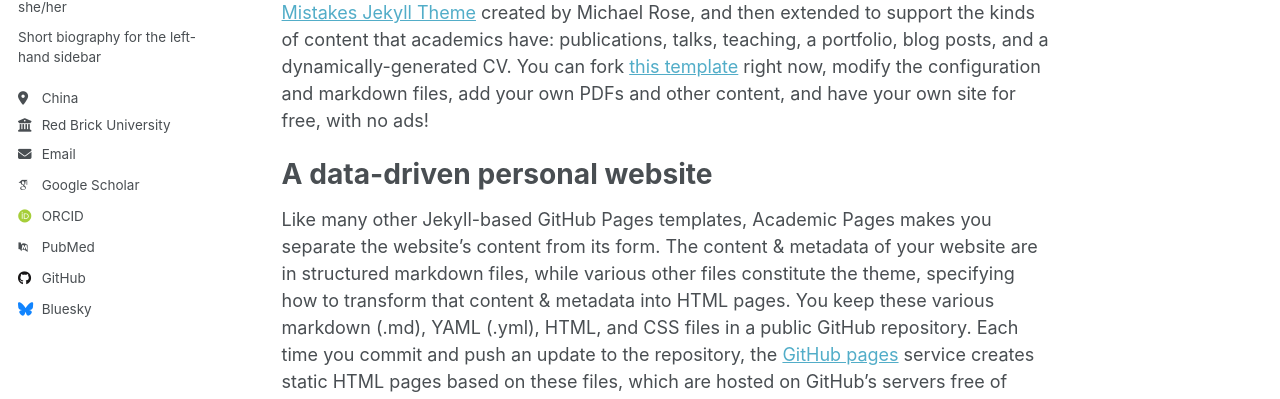
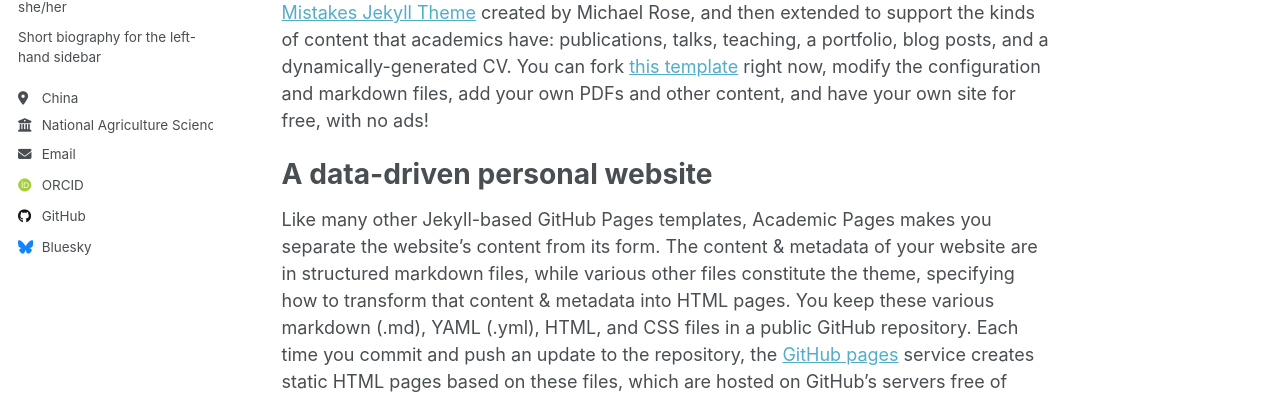
Before and after one commit to mangx/mangx.github.io, a Jekyll site: the page built from _pages/about.md, in a window 1280 px wide. Shown: the part 278-677 px from the top of the page. Built offline with Jekyll 4.4.1, drawn with Linux system fonts in a browser that asks for light colours; some web fonts are replaced.

Commit message:
Update _config.yml

```diff
--- a/_config.yml
+++ b/_config.yml
@@ -22,23 +22,23 @@
 #               Additional customization can be done by editing /_includes/author-profile.html
 author:
   # Biographic information
-  avatar           : "cow.jpg"
+  avatar           : "cow1.jpg"
   name             : "Yijin Wei"
   pronouns         : "she/her"
   bio              : "Short biography for the left-hand sidebar"
   location         : "China"
-  employer         : "Red Brick University"
+  employer         : "National Agriculture Science Data Center, Agriculture Information Institution of CAAS"
   uri              : # URL
   email            : "weiyijin0816@gmail.com"
 
   # Academic websites
   academia         : # URL
   arxiv            : # URL - Update with the correct link to your profile
-  googlescholar    : "https://scholar.google.com/citations?user=PS_CX0AAAAAJ"
+  googlescholar    : # URL
   impactstory      : # URL
   orcid            : "http://orcid.org/yourorcidurl"
   semantic         : # URL
-  pubmed           : "https://www.ncbi.nlm.nih.gov/pubmed/?term=john+snow"
+  pubmed           : # URL
   researchgate     : # URL
   scopus           : # URL
 
```
